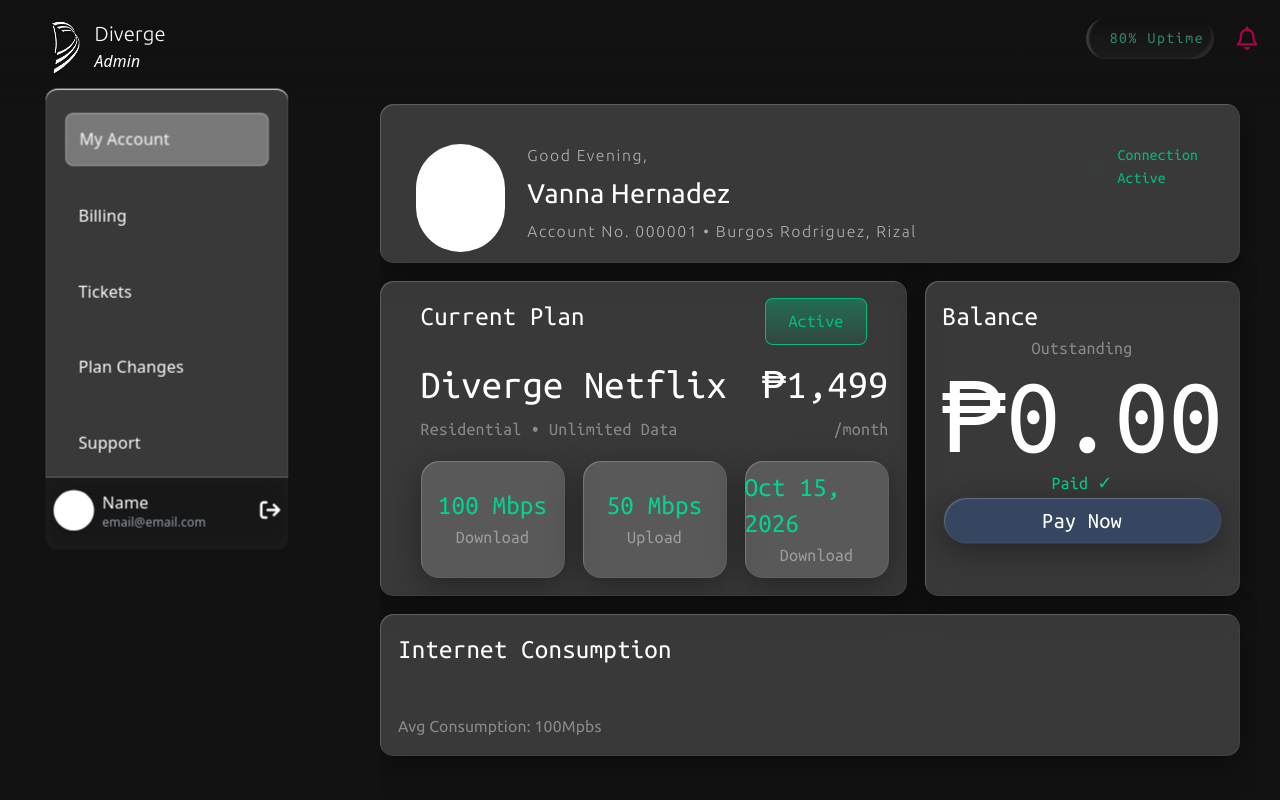
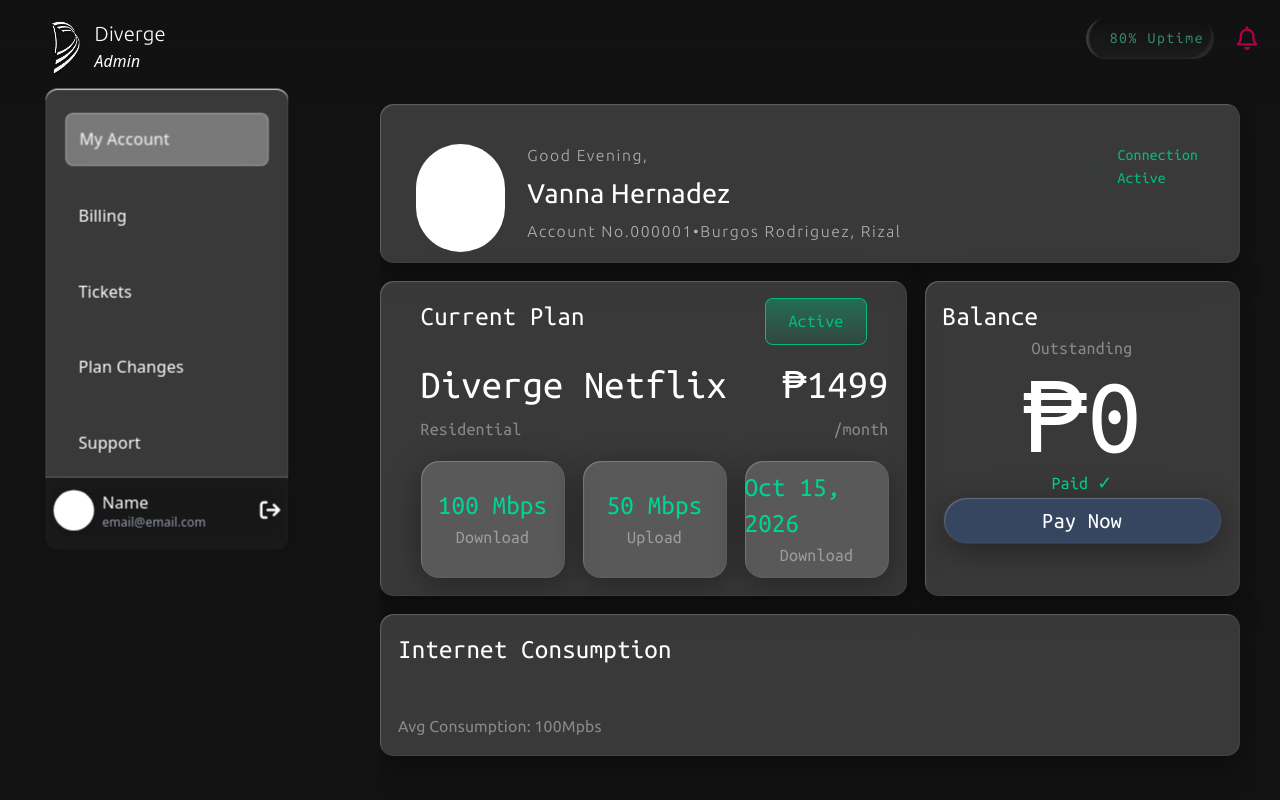
Before and after one commit to kway-zar/Diverge, a React (Vite) app: page /customers in a window 1280 px wide. Shown: the top 800 px of the page. Built offline with nearby package versions, Linux system fonts and the light colour scheme.

Commit message:
refactor: myAccount.tsx

```diff
--- a/src/components/pages/customer/MyAccount.tsx
+++ b/src/components/pages/customer/MyAccount.tsx
@@ -1,8 +1,25 @@
 
 import { Card, CardHeader, CardContent, CardFooter } from '@/components/ui/card'
 import { Button } from '@/components/ui/button'
+import type { MyAccount } from '@/components/types/myAccount'
 
-function MyAccount() {
+function MyAccount(){
+  const account: MyAccount = {
+  accountID: "000001",
+  name: "Vanna Hernadez",
+  location: "Burgos Rodriguez, Rizal",
+  balance: 0.00,
+  currentPlan: "Diverge Netflix",
+  downloadSpeed: 100,
+  uploadSpeed: 50,
+  nextBilling: "Oct 15, 2026",
+  planType: "Residential",
+  planCost: 1499,
+  planStatus:"Active"
+
+  }
+
+
   return (
     <div className="text-left w-full flex flex-col gap-4">
       <Card className="flex-1 mr-4 ring-0 shadow-glassy-jeri bg-neutral-500/40">
@@ -11,8 +28,8 @@
             <div className="w-24 h-24 rounded-full bg-white"></div>
             <span className="w-[80%] grid grid-cols-1">
               <p className='opacity-60 tracking-widest font-thin'>Good Evening, </p>
-              <h1 className="text-2xl">Vanna Hernadez</h1>
-              <p className='opacity-60 tracking-widest font-thin'>{"Account No. 000001 • Burgos Rodriguez, Rizal"}</p>
+              <h1 className="text-2xl">{account.name}</h1>
+              <p className='opacity-60 tracking-widest font-thin'>{"Account No." + account.accountID + "•" + account.location}</p>
             </span>
             <span className='w-40'>
               <span className="font-ubuntu-mono flex flex-row items-center gap-4 text-emerald-500 text-emerald-50">
@@ -32,26 +49,26 @@
           <CardContent className="ml-5 flex flex-col gap-4">
             <div className="flex flex-row w-full place-content-between">
               <span className="flex flex-col gap-2 text-4xl">
-                <h1>Diverge Netflix</h1>
-                <p className='text-base opacity-40'>{"Residential • Unlimited Data"}</p>
+                <h1>{account.currentPlan}</h1>
+                <p className='text-base opacity-40'>{account.planType}</p>
               </span>
               <span className="flex flex-col gap-2 text-4xl text-end">
-                <h1>₱1,499</h1>
+                <h1>₱{account.planCost}</h1>
                 <p className='text-base opacity-40'>{"/month"}</p>
               </span>
             </div>
             <div className='grid grid-cols-3 gap-x-4'>
 
               <div className="flex flex-col font-ubuntu-mono justify-center items-center shadow-glassy-jeri py-2 rounded-2xl bg-zinc-300/20">
-                <p className="text-2xl text-emerald-400">100 Mbps</p>
+                <p className="text-2xl text-emerald-400">{account.downloadSpeed} Mbps</p>
                 <p className='text-base opacity-40'>Download</p>
               </div>
               <div className="flex flex-col font-ubuntu-mono justify-center items-center shadow-glassy-jeri py-2 rounded-2xl bg-zinc-300/20">
-                <p className="text-2xl text-emerald-400">50 Mbps</p>
+                <p className="text-2xl text-emerald-400">{account.uploadSpeed} Mbps</p>
                 <p className='text-base opacity-40'>Upload</p>
               </div>
               <div className="flex flex-col font-ubuntu-mono justify-center items-center shadow-glassy-jeri py-2 rounded-2xl bg-zinc-300/20">
-                <p className="text-2xl text-emerald-400">Oct 15, 2026</p>
+                <p className="text-2xl text-emerald-400">{account.nextBilling}</p>
                 <p className='text-base opacity-40'>Download</p>
               </div>
 
@@ -62,7 +79,7 @@
           <CardHeader className='text-2xl font-ubuntu-mono'>Balance</CardHeader>
           <CardContent className="flex flex-col font-ubuntu-mono justify-center items-center">
             <p className='text-base opacity-40'>Outstanding</p>
-            <p className="text-8xl">₱0.00</p>
+            <p className="text-8xl">₱{account.balance}</p>
             <p className='text-base text-emerald-400 '>Paid ✓</p>
             <Button className='w-full mx-5 shadow-glassy-jeri rounded-4xl text-xl py-5 cursor-pointer bg-blue-500/20'>Pay Now</Button>
 
--- /dev/null
+++ b/src/components/types/myAccount.ts
@@ -0,0 +1,15 @@
+
+
+export interface MyAccount {
+  accountID: string,
+  name: string,
+  location: string,
+  balance: number,
+  currentPlan: string,
+  downloadSpeed:number,
+  uploadSpeed:number,
+  nextBilling: string,
+  planType: string,
+  planCost: number,
+  planStatus: string
+}
```
